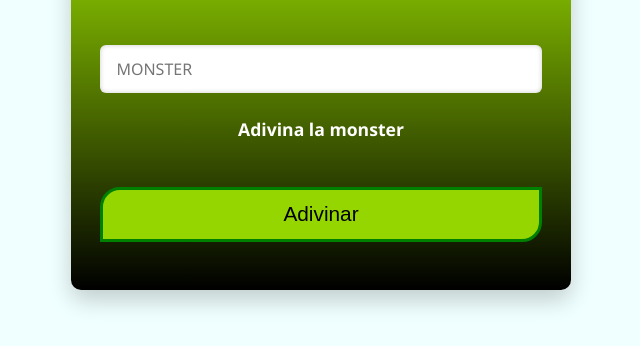
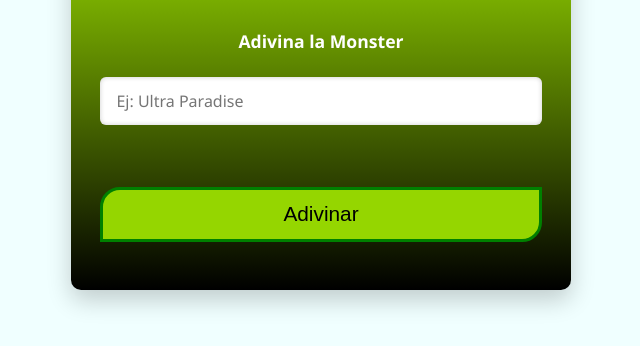
Before and after one commit to Julianhernm/projects.github.io, a plain HTML site: page index.html in a window 1280 px wide. Shown: the part 290-636 px from the top of the page, without its empty margins (319-959 px from the left). Drawn offline with Linux system fonts and the light colour scheme.

Commit message:
Update index.html
mejora para celular

```diff
--- a/index.html
+++ b/index.html
@@ -10,8 +10,10 @@
     <div class="container">
         <form id="formulario">
             <h1 class="titulo">Adivina la Monster Favorita</h1>
-            <input type="text" class="input-user" placeholder="MONSTER" id="monster">
-            <label for="monster">Adivina la monster</label>
+            <div class="form-group">
+                <label for="monster">Adivina la Monster</label>
+                <input type="text" class="input-user" id="monster" placeholder="Ej: Ultra Paradise">
+            </div>
             <br>
             <button id="submit">Adivinar</button>
             <h2 id="resultado"></h2>
```
